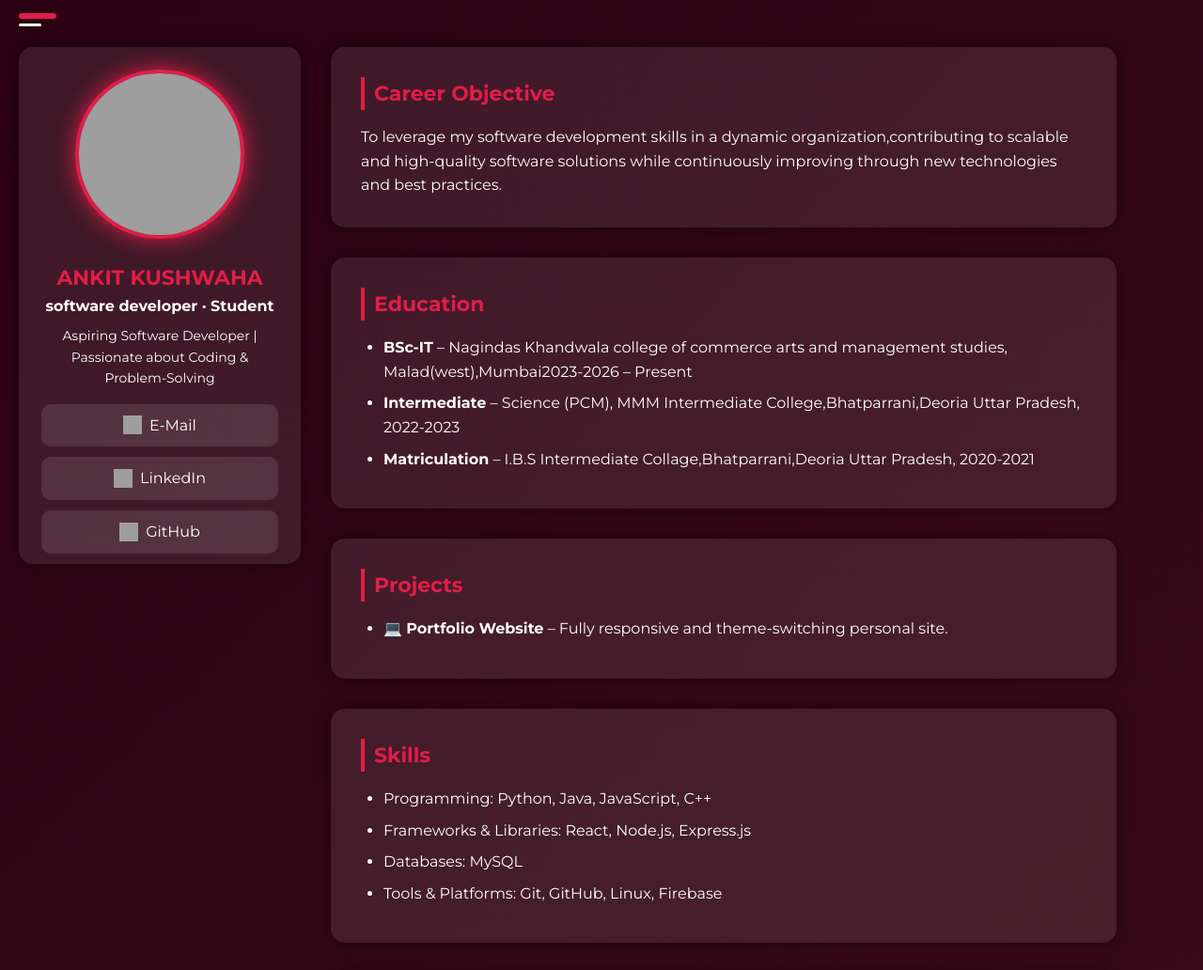
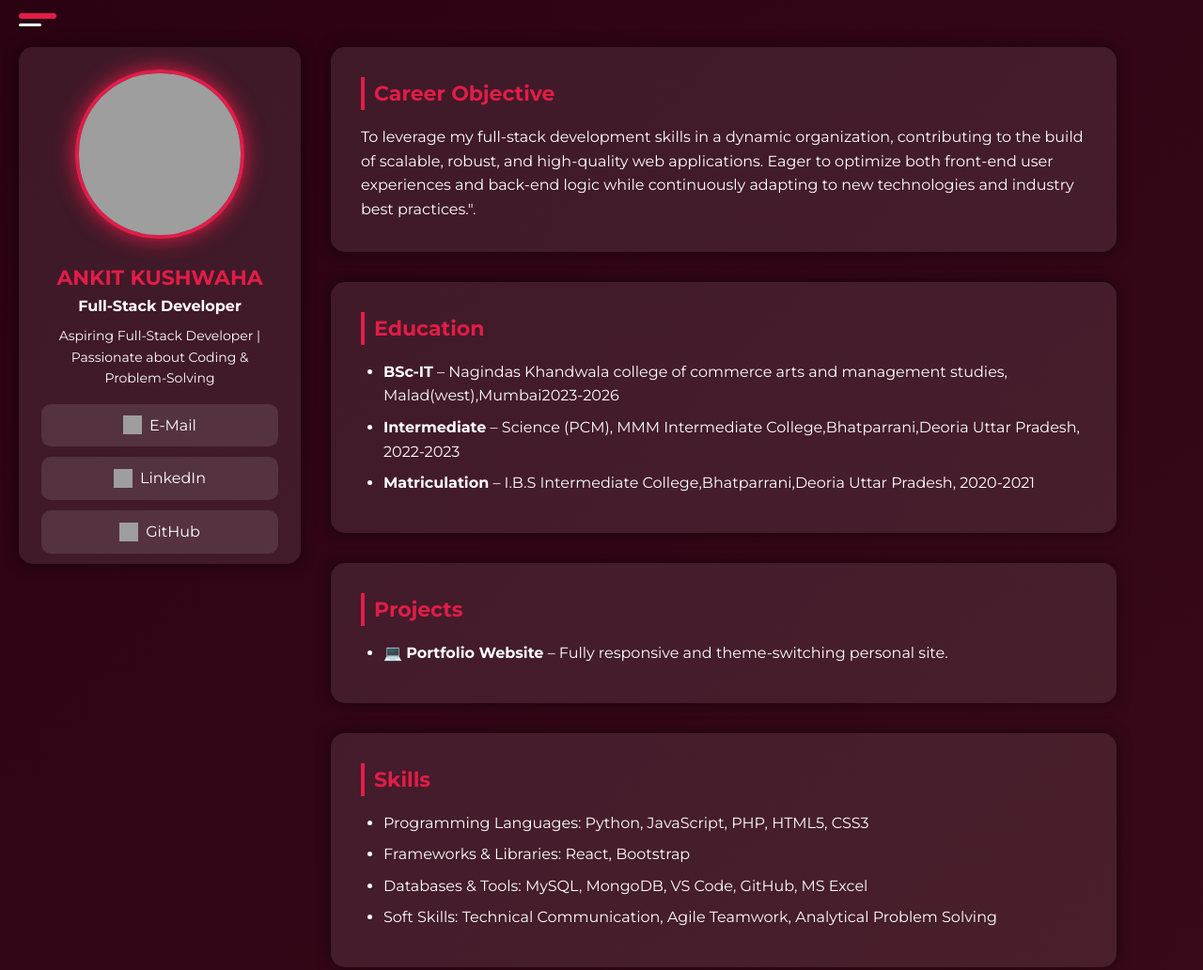
Before and after one commit to ankit8931/Portfolio, a plain HTML site: page index.html in a window 1280 px wide. Shown: the top 1032 px of the page at 94% size. Drawn offline with Linux system fonts and the light colour scheme; grey boxes are pictures that could not be loaded.

Commit message:
Update portfolio profile picture and objective statemen
Updated the profile image link and revised the professional objective to focus on Full-Stack Development.

```diff
--- a/index.html
+++ b/index.html
@@ -42,10 +42,10 @@
   <div class="container">
     <aside class="profile">
       <div>
-        <img class="profile-img" src="https://i.postimg.cc/pLzj5g9z/myimage.jpg" alt="Abhay Kumar">
+        <img class="profile-img" src="https://i.postimg.cc/nzDMCn8Y/Whats-App-Image-2026-07-02-at-12-28-25-AM.jpg" alt="Ankit Kushwaha">
         <h1>ANKIT KUSHWAHA</h1>
-        <h2>software developer · Student</h2>
-        <p style="font-size: 14px;">Aspiring Software Developer | Passionate about Coding & Problem-Solving</p>
+        <h2>Full-Stack Developer</h2>
+        <p style="font-size: 14px;">Aspiring Full-Stack Developer | Passionate about Coding & Problem-Solving</p>
       </div>
       <div class="profile-socials">
         <a href="mailto:ankitkushwaha8931@gmail.com" target="_blank"><img src="https://cdn-icons-png.flaticon.com/512/732/732200.png"> E-Mail</a>
@@ -55,13 +55,13 @@
     </aside>
 
     <div class="content">
-      <section id="career"><h3 class="section-title">Career Objective</h3><p>To leverage my software development skills in a dynamic organization,contributing to scalable and high-quality software
-        solutions while continuously improving through new technologies and best practices.</p></section>
+      <section id="career"><h3 class="section-title">Career Objective</h3><p>To leverage my full-stack development skills in a dynamic organization, contributing to the build of scalable, robust,
+         and high-quality web applications. Eager to optimize both front-end user experiences and back-end logic while continuously adapting to new technologies and industry best practices.".</p></section>
 
       <section id="education"><h3 class="section-title">Education</h3><ul>
-        <li><b>BSc-IT</b> – Nagindas Khandwala college of commerce arts and management studies, Malad(west),Mumbai2023-2026 – Present</li>
+        <li><b>BSc-IT</b> – Nagindas Khandwala college of commerce arts and management studies, Malad(west),Mumbai2023-2026 </li>
         <li><b>Intermediate</b> – Science (PCM), MMM Intermediate College,Bhatparrani,Deoria Uttar Pradesh, 2022-2023</li>
-        <li><b>Matriculation</b> – I.B.S Intermediate Collage,Bhatparrani,Deoria Uttar Pradesh, 2020-2021</li>
+        <li><b>Matriculation</b> – I.B.S Intermediate College,Bhatparrani,Deoria Uttar Pradesh, 2020-2021</li>
       </ul></section>
 
       <section id="projects"><h3 class="section-title">Projects</h3><ul>
@@ -69,10 +69,10 @@
       </ul></section>
 
       <section id="skills"><h3 class="section-title">Skills</h3><ul>
-        <li>Programming: Python, Java, JavaScript, C++</li>
-        <li>Frameworks & Libraries: React, Node.js, Express.js</li>
-        <li>Databases: MySQL</li>
-        <li>Tools & Platforms: Git, GitHub, Linux, Firebase</li>
+        <li>Programming Languages: Python, JavaScript, PHP, HTML5, CSS3</li>
+        <li>Frameworks & Libraries: React, Bootstrap</li>
+        <li>Databases & Tools: MySQL, MongoDB, VS Code, GitHub, MS Excel</li>
+        <li>Soft Skills: Technical Communication, Agile Teamwork, Analytical Problem Solving</li>
       </ul></section>
 
       <section id="certifications"><h3 class="section-title">Certifications</h3><ul>
@@ -94,7 +94,7 @@
          <div class="socials">
         <a href="www.youtube.com/@ankitkushwaha6437" target="_blank"><img src="https://cdn-icons-png.flaticon.com/512/1384/1384060.png" alt="YouTube"> YouTube</a>
         <a href="https://www.facebook.com/yash kushwaha" target="_blank"><img src="https://cdn-icons-png.flaticon.com/512/733/733547.png" alt="Facebook"> Facebook</a>
-        <a href="https://www.instagram.com/ankittt.89" target="_blank"><img src="https://cdn-icons-png.flaticon.com/512/2111/2111463.png" alt="Instagram"> Instagram</a>
+        <a href="https://www.instagram.com/ankitt07_____" target="_blank"><img src="https://cdn-icons-png.flaticon.com/512/2111/2111463.png" alt="Instagram"> Instagram</a>
         <a href="https://wa.me/918931952001" target="_blank"><img src="https://cdn-icons-png.flaticon.com/512/733/733585.png" alt="WhatsApp"> WhatsApp</a>
        </div>
       </section>
```
